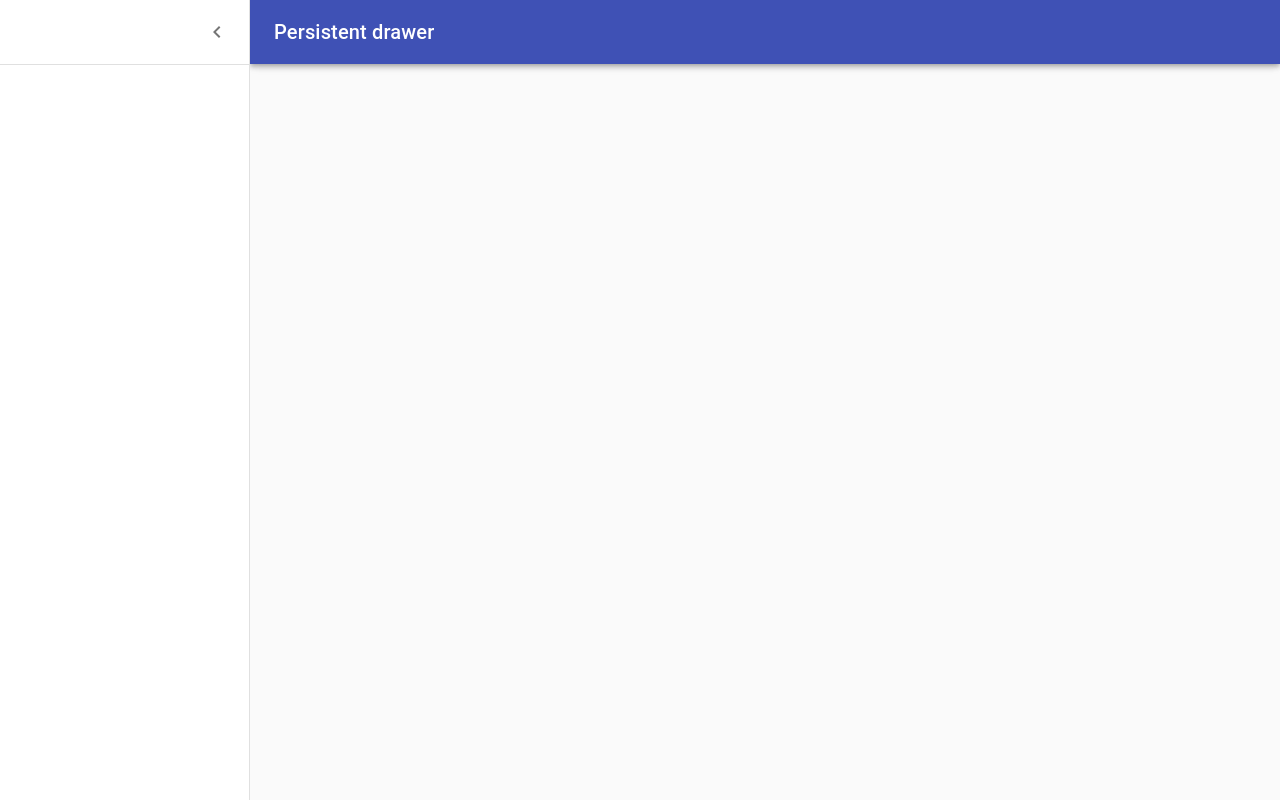
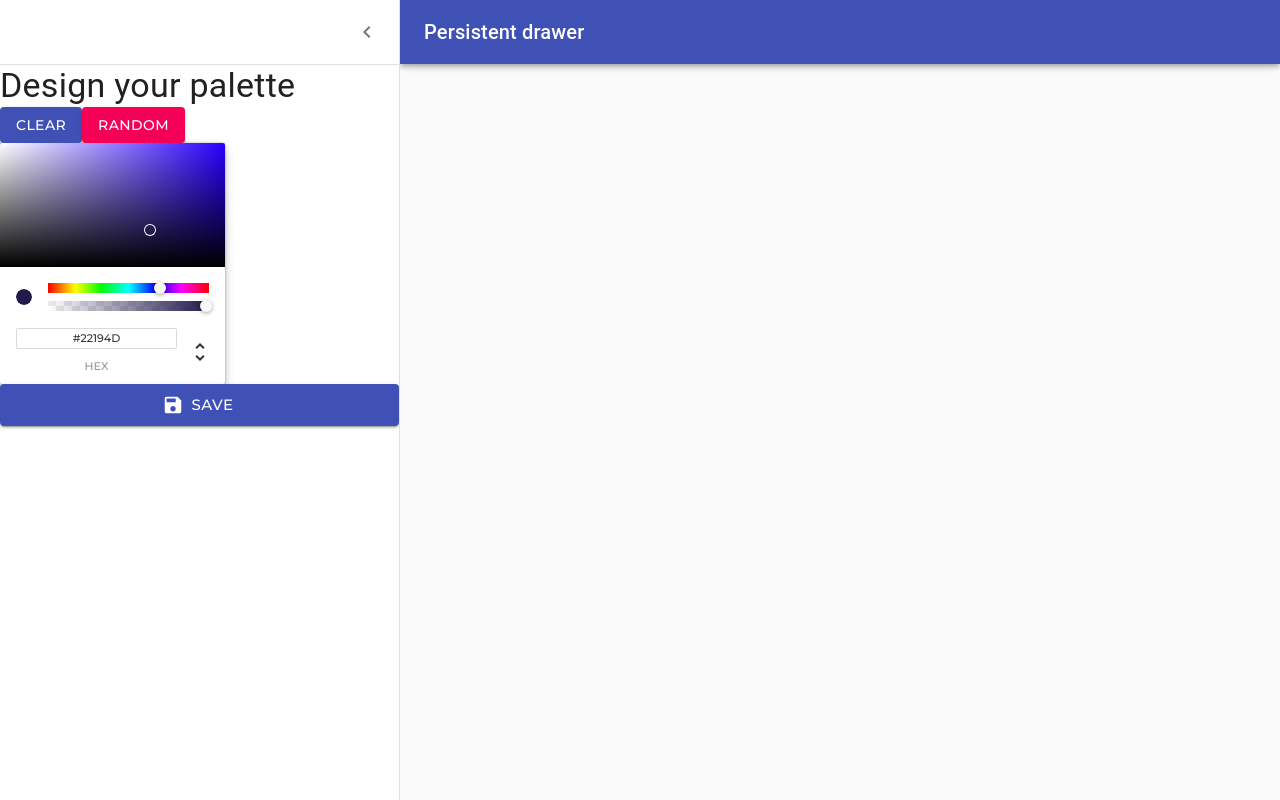
Before and after one commit to rookiemonkey/colorpalettes, a React (Create React App) app: page /palette/new in a window 1280 px wide. Both pictures are taken after a click on the button "open drawer". Built offline with nearby package versions, Linux system fonts and the light colour scheme.

Commit message:
added color picker and buttons

```diff
--- a/package.json
+++ b/package.json
@@ -13,6 +13,7 @@
     "node-sass": "^4.14.1",
     "rc-slider": "^9.3.1",
     "react": "^16.13.1",
+    "react-color": "^2.18.1",
     "react-copy-to-clipboard": "^5.0.2",
     "react-dom": "^16.13.1",
     "react-router-dom": "^5.2.0",
--- a/src/components/PaletteForm.js
+++ b/src/components/PaletteForm.js
@@ -1,7 +1,9 @@
 import React from 'react';
+import { ChromePicker } from 'react-color'
 import clsx from 'clsx';
 import { useTheme } from '@material-ui/core/styles';
 import Drawer from '@material-ui/core/Drawer';
+import Button from '@material-ui/core/Button';
 import CssBaseline from '@material-ui/core/CssBaseline';
 import AppBar from '@material-ui/core/AppBar';
 import Toolbar from '@material-ui/core/Toolbar';
@@ -11,6 +13,7 @@ import IconButton from '@material-ui/core/IconButton';
 import MenuIcon from '@material-ui/icons/Menu';
 import ChevronLeftIcon from '@material-ui/icons/ChevronLeft';
 import ChevronRightIcon from '@material-ui/icons/ChevronRight';
+import SaveIcon from '@material-ui/icons/Save';
 import formStyles from '../styles/form';
 
 const PaletteForm = () => {
@@ -58,14 +61,43 @@ const PaletteForm = () => {
                 open={open}
                 classes={{
                     paper: classes.drawerPaper,
-                }}
-            >
+                }}>
+
                 <div className={classes.drawerHeader}>
                     <IconButton onClick={handleDrawerClose}>
                         {theme.direction === 'ltr' ? <ChevronLeftIcon /> : <ChevronRightIcon />}
                     </IconButton>
                 </div>
+
                 <Divider />
+
+                <Typography variant="h4" noWrap>
+                    Design your palette
+                </Typography>
+
+                <div>
+                    <Button
+                        variant="contained"
+                        color="primary"
+                    >Clear</Button>
+
+                    <Button
+                        variant="contained"
+                        color="secondary"
+                    >Random</Button>
+                </div>
+
+                <ChromePicker
+                />
+
+                <Button
+                    variant="contained"
+                    color="primary"
+                    size="large"
+                    className={classes.button}
+                    startIcon={<SaveIcon />}
+                >Save</Button>
+
             </Drawer>
 
             <main
--- a/src/styles/form.js
+++ b/src/styles/form.js
@@ -1,6 +1,6 @@
 import { makeStyles } from '@material-ui/core/styles';
 
-const drawerWidth = 250;
+const drawerWidth = 400;
 
 const formStyles = makeStyles((theme) => ({
     root: {
```
